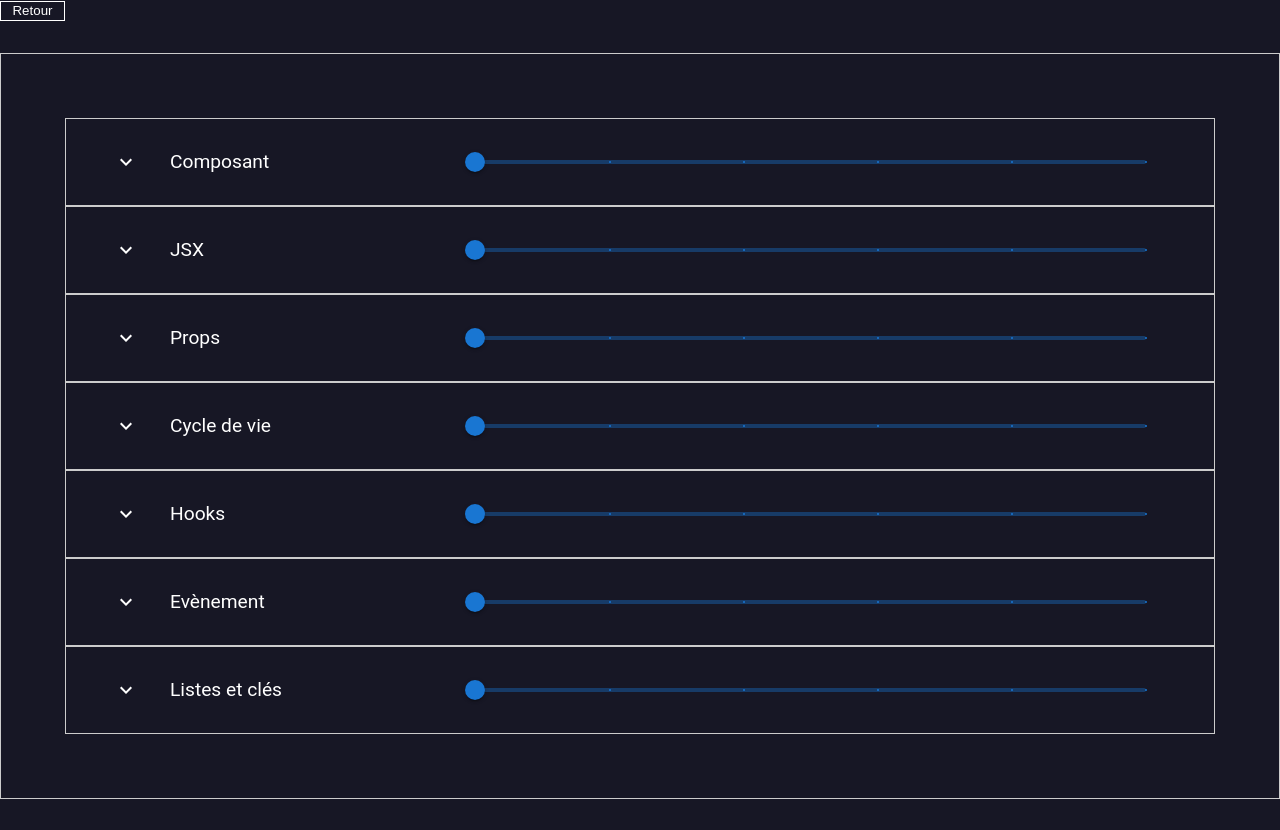
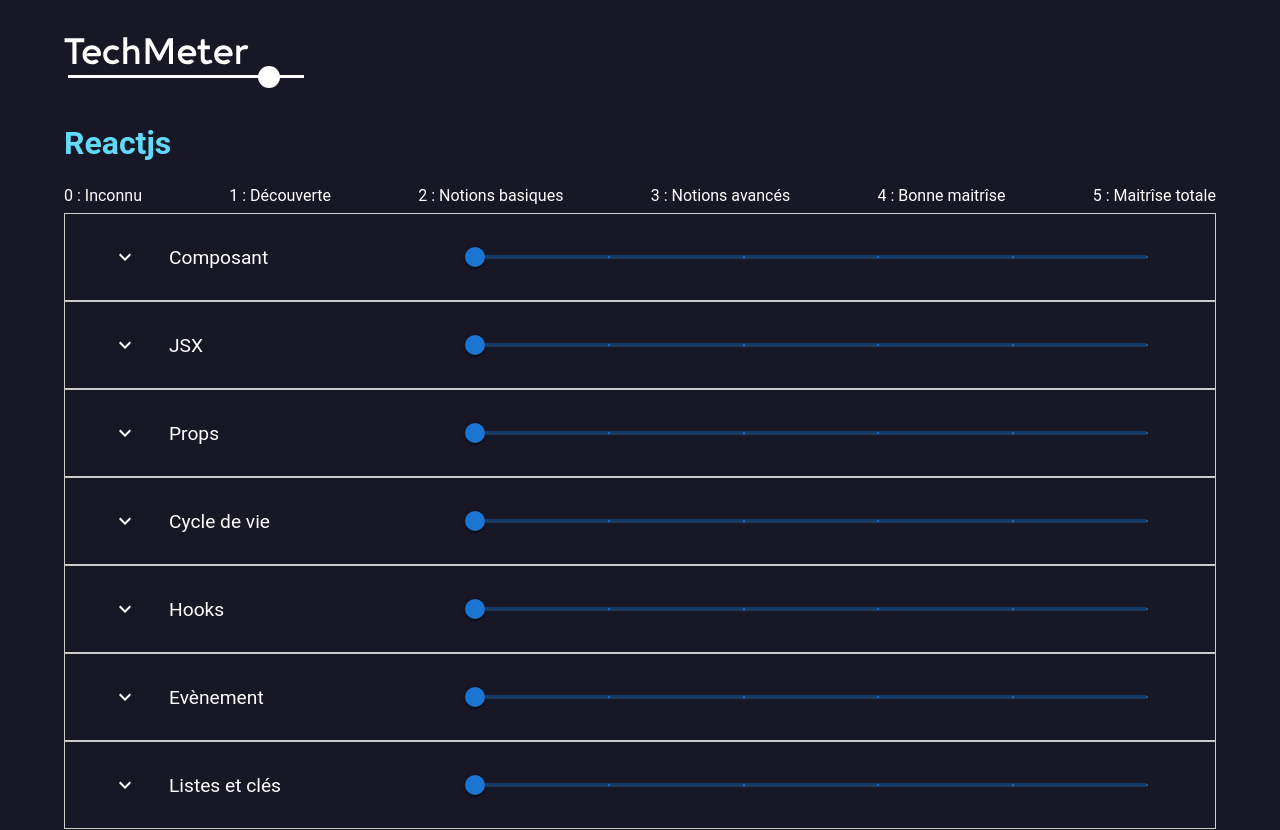
Before and after one commit to MaximeBritto/TechMeter, a React (Vite) app: page /details/1 in a window 1280 px wide. Shown: the top 830 px of the page. Before the commit the page ends 800 px from the top, so only its background shows below. Built offline with nearby package versions, Linux system fonts and the light colour scheme.

Commit message:
DetailPage  fix

```diff
--- a/src/pages/DetailsPage.jsx
+++ b/src/pages/DetailsPage.jsx
@@ -1,44 +1,36 @@
-import ButtonGeneric from "../composant/ButtonGeneric";
-import SliderContainer from "../composant/SliderContainer";
-import { Box } from "@mui/material";
-import Constant from '../assets/constants/Constants';
-import { useNavigate } from "react-router";
+import React, { useState } from "react";
+import ReactDOM from "react-dom/client";
+import SliderContainer from "../composant/SliderContainer.jsx";
+import Bareme from "../composant/Bareme.jsx";
+import TechSummary from "../composant/TechSummary.jsx";
+// import "./index.css";
+import techmeterLogo from "../assets/techmeter-logo.svg";
+import SliderContext from "../composant/SliderContext";
 
-/**
- * Page de détails d'une technologie, incrémentation de la valeur en pourcentage.
- * @returns La valeur en pourcentage.
- */
-const DetailsPage = () => {
-     const navigate = useNavigate();
+const App = () => {
+  const [values, setValues] = useState({});
 
-    const buttonStyle = {
-        background: "transparent",
-        color: "white",
-        border: "1px solid white",
-        width: "65px",
-        height: "20px",
-        marginBottom: "2rem",
-        cursor: "pointer",
-    };
-
-    const navigateToPage = () => {
-        navigate("/");
-    };
-
-    return(
-        <div>
-            <ButtonGeneric name={Constant.RETURN} onClick={navigateToPage} style={buttonStyle}/>
-            <Box style={{ border: "1px solid #ccc", maxWidth: "90rem", padding: "5%"}}>
-                <SliderContainer name="Composant"/>
+  return (
+    <SliderContext.Provider value={{ values, setValues }}>
+      <div style={{margin: "0 auto", maxWidth: "100rem", padding: "2rem 5%"}}>
+        <img src={techmeterLogo} alt="Techmeter logo" style={{width: "15rem", marginBottom: "2rem"}}/>
+        <React.StrictMode>
+          <Bareme/>
+          <SliderContainer name="Composant" desc="Les composants sont les blocs de construction de l'interface utilisateur dans React.
+Ils peuvent être de deux types : fonctionnels (stateless) ou de classe (stateful)." />
           <SliderContainer name="JSX" />
           <SliderContainer name="Props" />
           <SliderContainer name="Cycle de vie" />
           <SliderContainer name="Hooks" />
           <SliderContainer name="Evènement" />
           <SliderContainer name="Listes et clés" />
-            </Box>
+          <TechSummary />
+        </React.StrictMode>
       </div>
-    )
+    </SliderContext.Provider>
+  );
 };
 
-export default DetailsPage;
+ReactDOM.createRoot(document.getElementById("root")).render(<App />);
+
+export default App;
```
Lines whose indentation alone changed are shown as unchanged.
